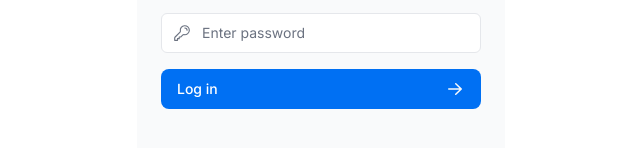
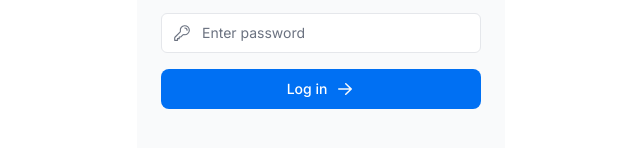
Before and after one commit to GDCzhou/nextjs_dashboard__example, a Next.js app: page /login in a window 1280 px wide. Shown: the part 428-576 px from the top of the page, without its empty margins (319-959 px from the left). Built offline with nearby package versions, Linux system fonts and the light colour scheme; no server answers; a web font is replaced by a local one.

Commit message:
login form button style

```diff
--- a/app/ui/login-form.tsx
+++ b/app/ui/login-form.tsx
@@ -64,8 +64,8 @@ export default function LoginForm() {
             </div>
           </div>
         </div>
-        <Button className="mt-4 w-full" aria-disabled={isPending}>
-          Log in <ArrowRightIcon className="ml-auto h-5 w-5 text-gray-50" />
+        <Button className="mt-4 w-full justify-center gap-2" aria-disabled={isPending}>
+          Log in <ArrowRightIcon className=" h-5 w-5  text-gray-50 " />
         </Button>
         <div className="flex h-8 items-end space-x-1">
         {errorMessage && (
```
